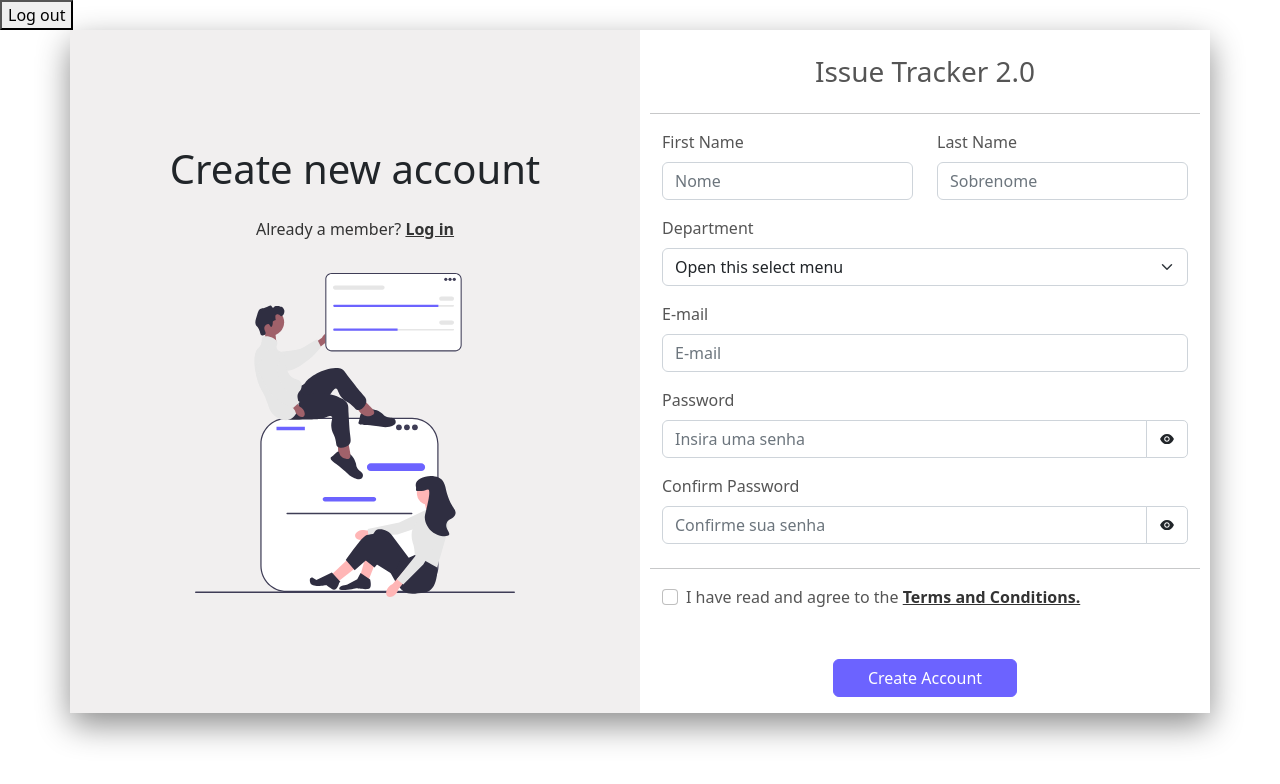
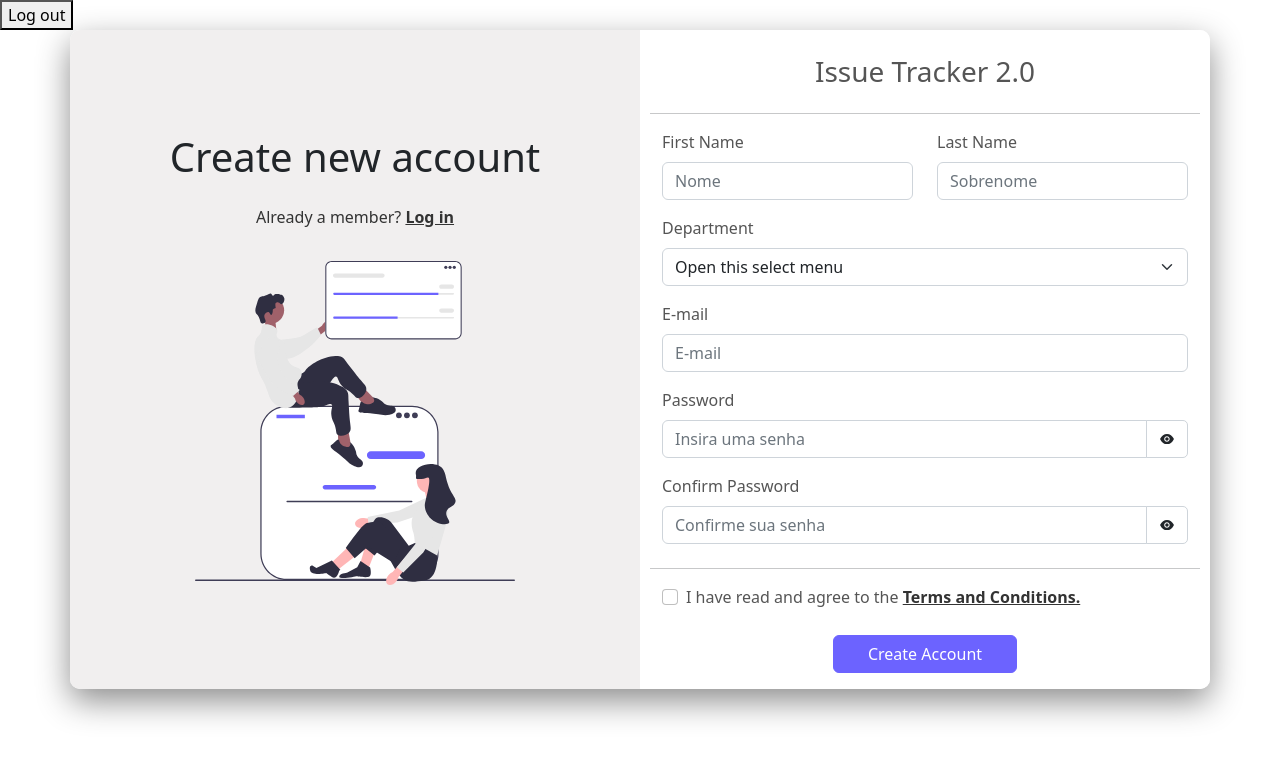
Before and after one commit to LeviPereira9/Issue-Tracker-2.0, a React (Create React App) app: page /register in a window 1280 px wide. Shown: the top 784 px of the page. Built offline with nearby package versions, Linux system fonts and the light colour scheme; no server answers.

Commit message:
Form Register - Styles

```diff
--- a/src/pages/Register.tsx
+++ b/src/pages/Register.tsx
@@ -56,8 +56,8 @@ const Register = () => {
   };
 
   return (
-    <div className="container d-flex p-0 formStyle">
-      <div className="container d-none d-md-flex formStyle-sideContent">
+    <div className="container d-flex p-0 formStyle mb-5">
+      <div className="container d-none d-md-flex formStyle-sideContent register-sideContent">
         <h1>Create new account</h1>
         <p className="formStyle-sideContent__text">
           Already a member?{'  '}
@@ -72,7 +72,7 @@ const Register = () => {
         />
       </div>
       <Form
-        className="row justify-content-center col-12 col-md-6 m-auto m-md-0 formStyle-input"
+        className="row justify-content-center col-12 col-md-6 m-auto m-md-0 formStyle-input register-form"
         onSubmit={handleSubmit(onSubmit)}
         noValidate
       >
@@ -271,7 +271,7 @@ const Register = () => {
         <Button
           type="submit"
           variant="primary"
-          className="col-8 col-md-4 mt-5 mb-3 formStyle-input__button"
+          className="col-8 col-md-4 mt-4 mb-3 formStyle-input__button"
           aria-label="Registrar-se"
           tabIndex={0}
           disabled={loading}
```
